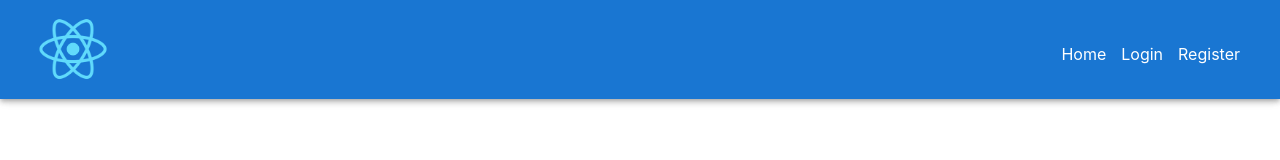
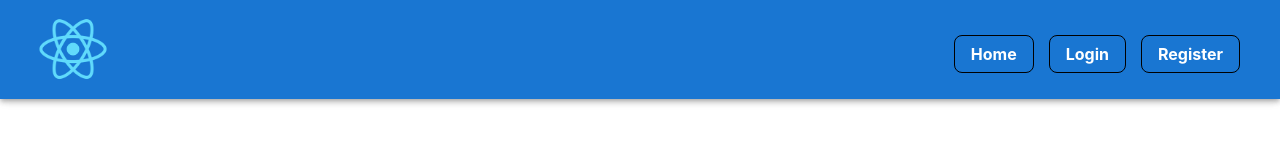
Before and after one commit to AritraRock/Stock-Monitor, a React (Create React App) app in the folder frontend/: page /login in a window 1280 px wide. Shown: the top 160 px of the page. Built offline with nearby package versions, Linux system fonts and the light colour scheme.

Commit message:
Update index.css

```diff
--- a/frontend/src/index.css
+++ b/frontend/src/index.css
@@ -11,3 +11,21 @@ code {
   font-family: source-code-pro, Menlo, Monaco, Consolas, 'Courier New',
     monospace;
 }
+
+.nav-link {
+  /* padding: .25rem; */
+  padding: 0.5rem 1rem 0.5rem 1rem;
+  border: 1px solid black;
+  border-radius: 0.5rem;
+  text-decoration: none;
+  font-size:medium;
+  font-weight: bolder !important;
+  transition: all 0.2s;
+  box-shadow: none;
+}
+
+.nav-link:hover {
+  color: rgb(0, 0, 0);
+  box-shadow: 0px 4px 8px rgba(73, 73, 73, 0.777);
+  font-size: large;
+}
```
